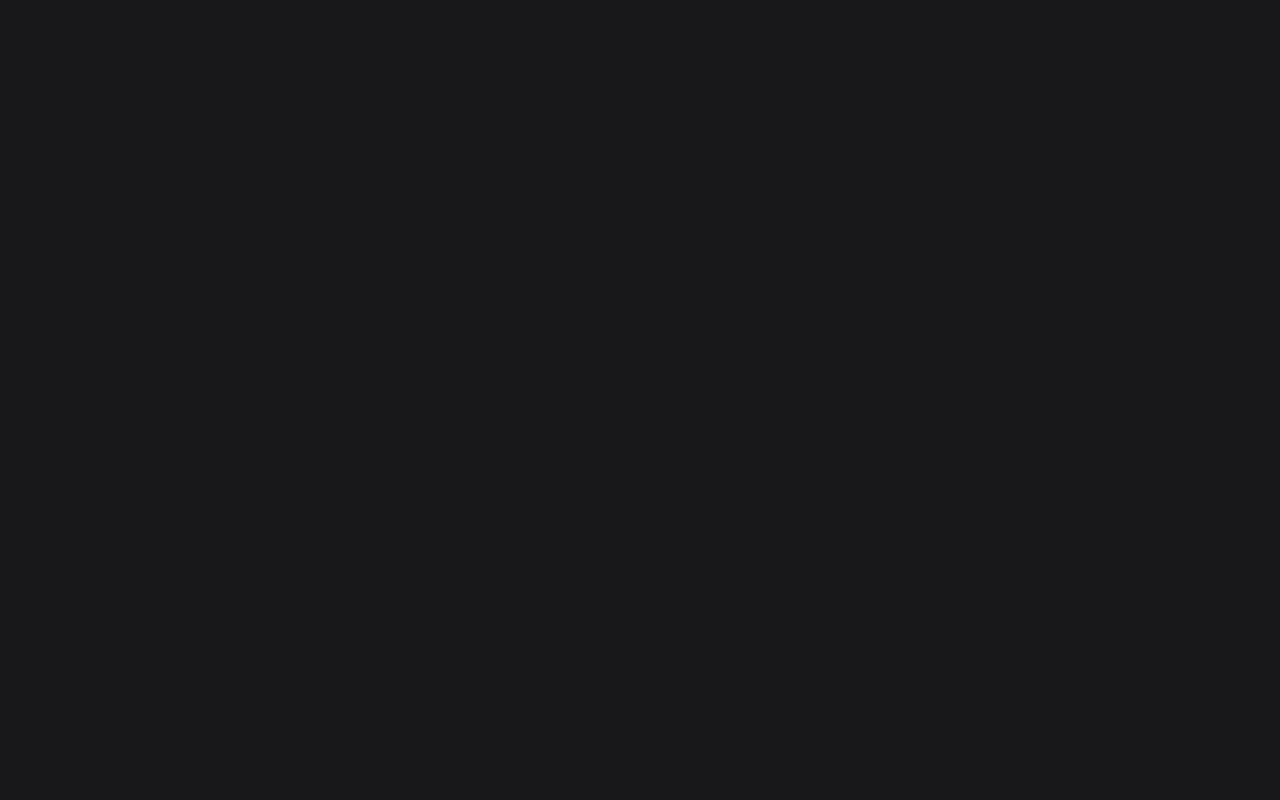
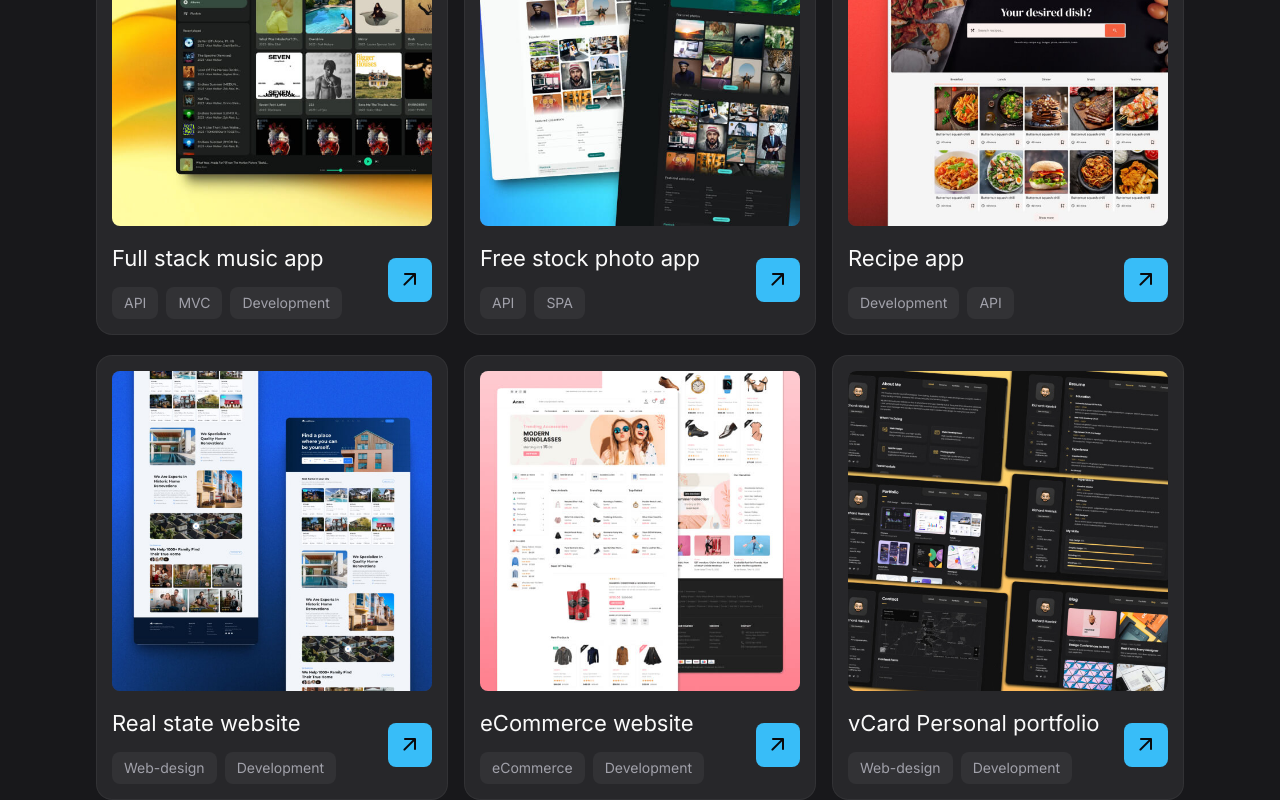
Before and after one commit to abdulhamid469/abdulhamid469, a React (Vite) app: page / in a window 1280 px wide. Shown: the part 1626-2426 px from the top of the page. Before the commit the page ends 1311 px from the top, so only its background shows below. Built offline with nearby package versions, Linux system fonts and the light colour scheme.

Commit message:
Create Work and ProjectCard components and some changes in About component

```diff
--- a/src/App.jsx
+++ b/src/App.jsx
@@ -4,6 +4,7 @@
 import Hero from './components/Hero';
 import About from './components/About';
 import Skill from './components/Skill';
+import Work from './components/Work';
 
 const App = () => {
   return (
@@ -13,6 +14,7 @@
         <Hero />
         <About />
         <Skill />
+        <Work />
       </main>
     </>
   )
--- a/src/components/About/index.jsx
+++ b/src/components/About/index.jsx
@@ -14,7 +14,7 @@
     <section id="about" className="section">
       <div className="container">
         <div className="bg-zinc-800/50 p-7 rounded-2xl md:p-12">
-          <p className="text-zinc-300 mb-4 md:mb-8 md:text-xl md:max-w-[60ch]">Welcome! I&apos;m Henry, a professional web developer with a knack for crafting visually stunning and highly functional websites. Combining creativity and technical expertise. I transform your vision into digital masterpiece that excels in both appearance and performance.</p>
+          <p className="text-zinc-300 mb-4 md:mb-8 md:text-xl md:max-w-[60ch]">Welcome! I&apos;m <span className="text-orange-400">Abdul Hamid</span>, a Professional Full Stack Developer with a knack for crafting visually stunning and highly functional websites. Combining creativity and technical expertise. I transform your vision into digital masterpiece that excels in both appearance and performance.</p>
           <div className="flex flex-wrap items-center gap-4 md:gap-7">
             {
               aboutItems.map(({ label, number }, key) => (
--- /dev/null
+++ b/src/components/ProjectCard/index.jsx
@@ -0,0 +1,37 @@
+import PropTypes from "prop-types";
+
+const ProjectCard = ({ imgSrc, title, tags, projectLink, classes }) => {
+    return (
+        <div className={"relative p-4 rounded-2xl bg-zinc-800 hover:bg-zinc-700/50 active:bg-zinc-700/60 ring-1 ring-inset ring-zinc-50/5 transition-colors " + classes}>
+            <figure className="img-box aspect-square rounded-lg mb-4">
+                <img src={imgSrc} alt={title} className="img-cover" loading="lazy" />
+            </figure>
+            <div className="flex justify-between items-center gap-4">
+                <div>
+                    <h3 className="title-1">{title}</h3>
+                    <div className="flex flex-wrap items-center gap-2">
+                        {
+                            tags.map((label, key) => (
+                                <span key={key} className="h-8 text-sm text-zinc-400 bg-zinc-50/5 grid items-center px-3 rounded-lg">{label}</span>
+                            ))
+                        }
+                    </div>
+                </div>
+                <div className="w-11 h-11 rounded-lg grid place-items-center bg-sky-400 text-zinc-950 shrink-0">
+                    <span className="material-symbols-rounded" aria-hidden="true">arrow_outward</span>
+                </div>
+            </div>
+            <a href={projectLink} target="_blank" className="absolute inset-0" ></a>
+        </div>
+    )
+}
+
+ProjectCard.propTypes = {
+    imgSrc: PropTypes.string.isRequired,
+    title: PropTypes.string.isRequired,
+    tags: PropTypes.array.isRequired,
+    projectLink: PropTypes.string.isRequired,
+    classes: PropTypes.string
+}
+
+export default ProjectCard;
--- /dev/null
+++ b/src/components/Work/index.jsx
@@ -0,0 +1,59 @@
+import ProjectCard from "../ProjectCard";
+
+const works = [
+    {
+        imgSrc: '/imgs/project-1.jpg',
+        title: 'Full stack music app',
+        tags: ['API', 'MVC', 'Development'],
+        projectLink: '#'
+    },
+    {
+        imgSrc: '/imgs/project-2.jpg',
+        title: 'Free stock photo app',
+        tags: ['API', 'SPA'],
+        projectLink: '#'
+    },
+    {
+        imgSrc: '/imgs/project-3.jpg',
+        title: 'Recipe app',
+        tags: ['Development', 'API'],
+        projectLink: ''
+    },
+    {
+        imgSrc: '/imgs/project-4.jpg',
+        title: 'Real state website',
+        tags: ['Web-design', 'Development'],
+        projectLink: '#'
+    },
+    {
+        imgSrc: '/imgs/project-5.jpg',
+        title: 'eCommerce website',
+        tags: ['eCommerce', 'Development'],
+        projectLink: '#'
+    },
+    {
+        imgSrc: '/imgs/project-6.jpg',
+        title: 'vCard Personal portfolio',
+        tags: ['Web-design', 'Development'],
+        projectLink: '#'
+    },
+];
+
+const Work = () => {
+    return (
+        <section id="work" className="section">
+            <div className="container">
+                <h2 className="headline-2 mb-8">My portfolio highlights</h2>
+                <div className="grid gap-x-4 gap-y-5 grid-cols-[repeat(auto-fill,_minmax(280px,_1fr))]">
+                    {
+                        works.map(({ imgSrc, title, tags, projectLink }, key) => (
+                            <ProjectCard key={key} imgSrc={imgSrc} title={title} tags={tags} projectLink={projectLink} />
+                        ))
+                    }
+                </div>
+            </div>
+        </section>
+    )
+}
+
+export default Work;
--- a/src/index.css
+++ b/src/index.css
@@ -32,6 +32,10 @@
 
 .headline-2 {
   @apply text-3xl lg:text-4xl lg:leading-tight font-semibold;
+}
+
+.title-1 {
+  @apply text-[22px] font-normal mb-3;
 }
 
 /*
```
